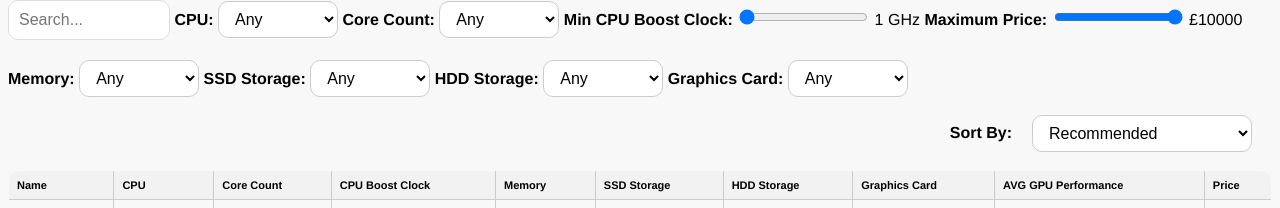
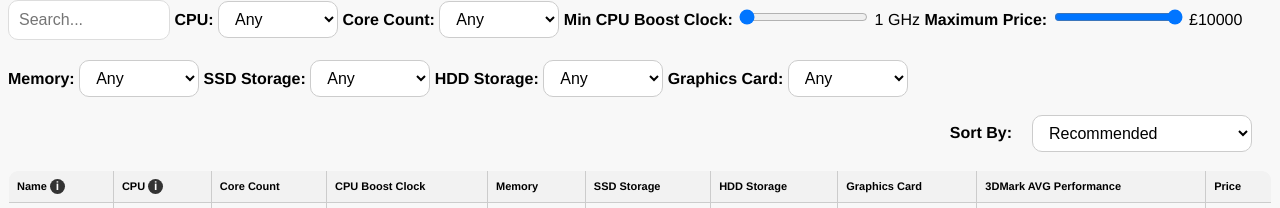
Before and after one commit to adz912/Project, a Flask app: page /comparison in a window 1280 px wide. Shown: the part 141-349 px from the top of the page. Run offline with Flask 3, Linux system fonts and the light colour scheme; tables that the repository leaves empty or names only in its code hold one stand-in row (values such as "Sample post"); some libraries are stand-ins or nearby versions.

Commit message:
Added Information for Table Headings
Added some icons on headings to help user better know what each column is. Will finish the rest later.

```diff
--- a/templates/comparison.html
+++ b/templates/comparison.html
@@ -115,15 +115,28 @@
         <table class="my-table">
             <thead>
                 <tr>
-                    <th>Name</th>
-                    <th>CPU</th>
+                    <th>
+                        <div class="tooltip">
+                          <span class="table-heading">Name</span>
+                          <span class="info-icon">i</span>
+                          <span class="tooltip-text">Product Name</span>
+                        </div>
+                      </th>
+                      <th>
+                        <div class="tooltip">
+                          <span class="table-heading">CPU</span>
+                          <span class="info-icon">i</span>
+                          <span class="tooltip-text">Central Processing Unit <br>
+                            <a href="https://greenvalleygaming.com/how-does-cpu-affect-gaming/" target="_blank" class="learn-more-link">Learn More</a></span>
+                        </div>
+                      </th>
                     <th>Core Count</th>
                     <th>CPU Boost Clock</th>
                     <th>Memory</th>
                     <th>SSD Storage</th>
                     <th>HDD Storage</th>
                     <th>Graphics Card</th>
-                    <th>AVG GPU Performance</th>
+                    <th>3DMark AVG Performance</th>
                     <th>Price</th>
                 </tr>
             </thead>
--- a/templates/static/styles.css
+++ b/templates/static/styles.css
@@ -250,3 +250,50 @@
             display: inline-block;
             width: 220px;
          }
+
+         /* CSS code for Tips */
+         .tooltip {
+          position: relative;
+          display: inline-block;
+          cursor: pointer;
+        }
+
+        .info-icon {
+          display: inline-block;
+          width: 15px;
+          height: 15px;
+          line-height: 15px;
+          text-align: center;
+          background-color: #333;
+          color: #fff;
+          border-radius: 50%;
+          font-weight: bold;
+          font-size: 12px;
+          margin-right: 5px;
+        }
+
+        .tooltip .tooltip-text {
+          visibility: hidden;
+          background-color: #333;
+          color: #fff;
+          text-align: center;
+          border-radius: 6px;
+          padding: 5px;
+          position: absolute;
+          z-index: 1;
+          top: 100%; /* Adjust this value to control the distance of tooltip from the 'i' icon */
+          left: 50%;
+          transform: translateX(-50%);
+          opacity: 0;
+          transition: opacity 0.3s;
+        }
+
+
+        .tooltip:hover .tooltip-text {
+          visibility: visible;
+          opacity: 1;
+        }
+
+        .learn-more-link {
+          color: #1e90ff;
+        }
```
